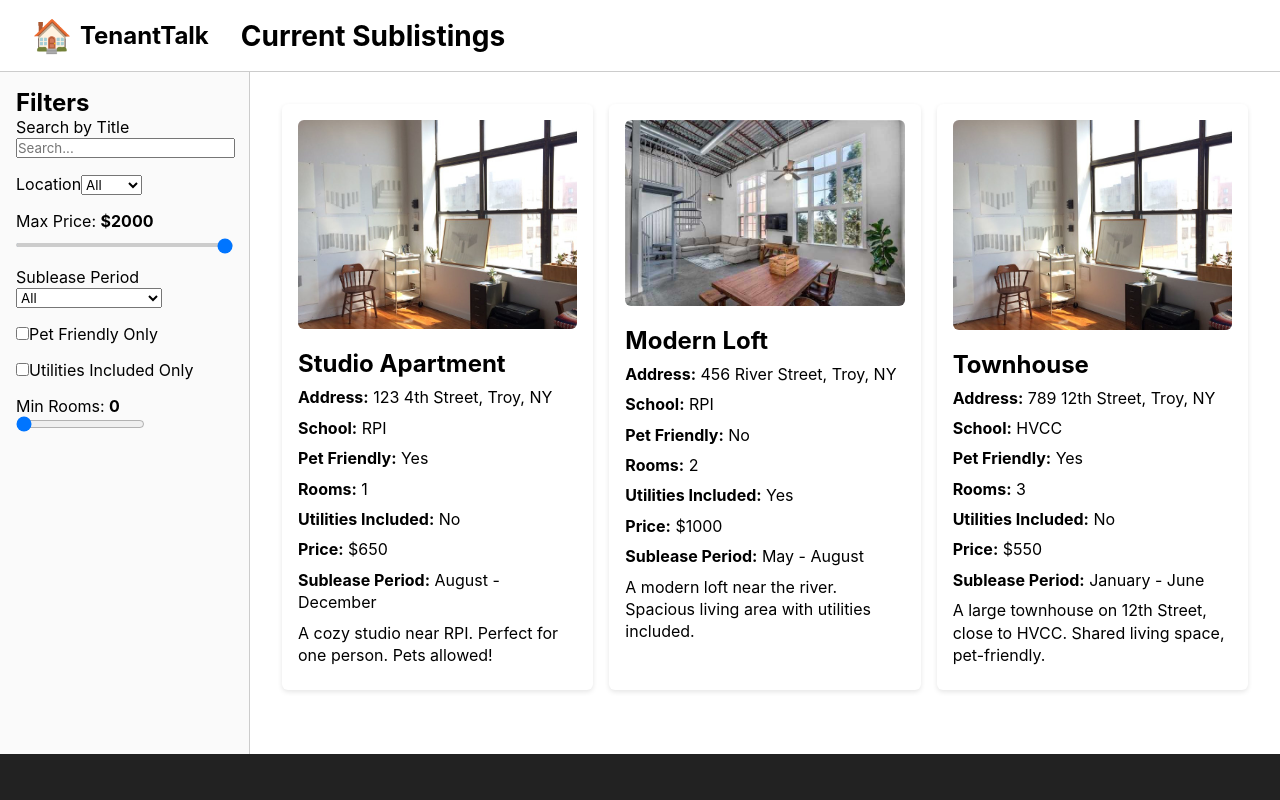
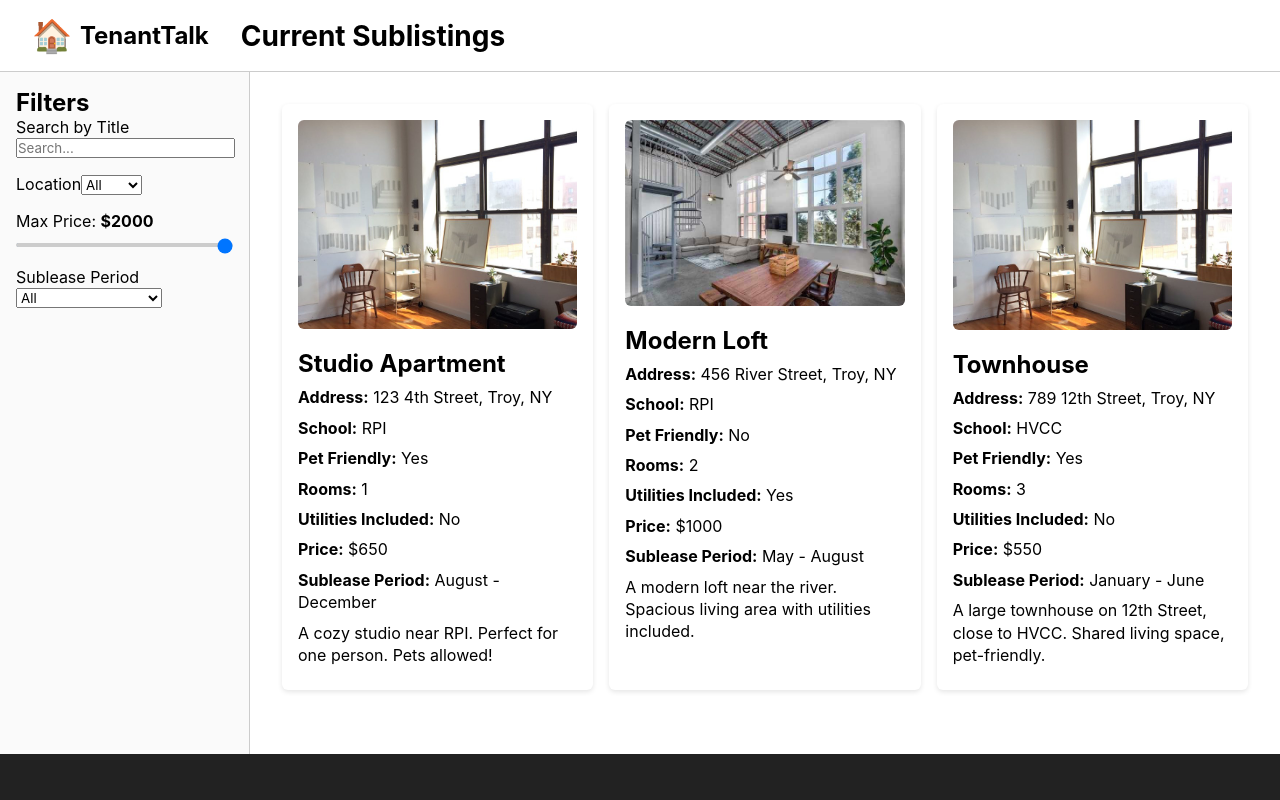
Before and after one commit to thuntxiv/TenantTalk, a React (Create React App) app in the folder tenanttalk/Frontend/: page /properties in a window 1280 px wide. Shown: the top 800 px of the page. Built offline with nearby package versions, Linux system fonts and the light colour scheme.

Commit message:
Update Propertylisting.tsx

```diff
--- a/tenanttalk/Frontend/src/pages/Propertylisting.tsx
+++ b/tenanttalk/Frontend/src/pages/Propertylisting.tsx
@@ -1,4 +1,5 @@
 import React, { useState } from 'react';
+import { useNavigate } from 'react-router-dom';
 import Footer from '../components/footer.tsx';
 import '../styles/Propertylisting.css';
 
@@ -9,15 +10,15 @@ interface Listing {
     id: number;
     title: string;
     price: number;
-  location: string;         // Used for filtering (RPI, HVCC, etc.)
-  address: string;          // Actual Troy address
-  school: string;           // "RPI", "HVCC", or "Sage"
-  petFriendly: boolean;     // true/false
-  rooms: number;            // Number of rooms/bedrooms
+    location: string;
+    address: string;
+    school: string;
+    petFriendly: boolean;
+    rooms: number;
     utilitiesIncluded: boolean;
     description: string;
     imageUrl: string;
-  timeFrame: string;        // Sublease period (for timeline filter)
+    timeFrame: string;
 }
 
 const mockListings: Listing[] = [
@@ -77,14 +78,15 @@ export default function Propertylisting() {
     const [maxPrice, setMaxPrice] = useState(2000);
     const [timeFrameFilter, setTimeFrameFilter] = useState('All');
 
-  // NEW: Additional filters
-  const [petFriendlyOnly, setPetFriendlyOnly] = useState(false);
-  const [utilitiesOnly, setUtilitiesOnly] = useState(false);
-  const [minRooms, setMinRooms] = useState(0);
+    const navigate = useNavigate();
+
+    function handleListingClick(listingId: number) {
+        // Navigate to a detail page for this listing
+        navigate(`/listings/${listingId}`);
+    }
 
     // Filter logic
     const filteredListings = listings.filter((listing) => {
-    // Existing conditions
         const matchesLocation =
             locationFilter === 'All' || listing.location === locationFilter;
         const matchesSearch = listing.title
@@ -94,25 +96,17 @@ export default function Propertylisting() {
         const matchesTimeFrame =
             timeFrameFilter === 'All' || listing.timeFrame === timeFrameFilter;
 
-    // NEW: Additional conditions
-    const matchesPet = !petFriendlyOnly || listing.petFriendly;
-    const matchesUtilities = !utilitiesOnly || listing.utilitiesIncluded;
-    const matchesRooms = listing.rooms >= minRooms;
-
         return (
             matchesLocation &&
             matchesSearch &&
             matchesPrice &&
-      matchesTimeFrame &&
-      matchesPet &&
-      matchesUtilities &&
-      matchesRooms
+            matchesTimeFrame
         );
     });
 
     return (
         <div className="property-page">
-      {/* Header (Logo + Title) */}
+            {/* Header */}
             <header className="page-header">
                 <div className="page-logo">
                     <span role="img" aria-label="logo">🏠</span>
@@ -183,54 +177,17 @@ export default function Propertylisting() {
                             <option value="August - December">August - December</option>
                         </select>
                     </div>
-
-          {/* NEW: Pet-Friendly Filter */}
-          <div className="filter-section">
-            <label htmlFor="petFriendlyCheck">
-              <input
-                id="petFriendlyCheck"
-                type="checkbox"
-                checked={petFriendlyOnly}
-                onChange={(e) => setPetFriendlyOnly(e.target.checked)}
-              />
-              Pet Friendly Only
-            </label>
-          </div>
-
-          {/* NEW: Utilities Filter */}
-          <div className="filter-section">
-            <label htmlFor="utilitiesCheck">
-              <input
-                id="utilitiesCheck"
-                type="checkbox"
-                checked={utilitiesOnly}
-                onChange={(e) => setUtilitiesOnly(e.target.checked)}
-              />
-              Utilities Included Only
-            </label>
-          </div>
-
-          {/* NEW: Rooms Slider */}
-          <div className="filter-section">
-            <label htmlFor="roomsRange">
-              Min Rooms: <strong>{minRooms}</strong>
-            </label>
-            <input
-              id="roomsRange"
-              type="range"
-              min="0"
-              max="5"
-              step="1"
-              value={minRooms}
-              onChange={(e) => setMinRooms(parseInt(e.target.value))}
-            />
-          </div>
                 </aside>
 
                 <main className="listings-container">
                     <div className="listings-grid">
                         {filteredListings.map((listing) => (
-              <div className="listing-card" key={listing.id}>
+                            <div
+                                className="listing-card"
+                                key={listing.id}
+                                onClick={() => handleListingClick(listing.id)}
+                                style={{ cursor: 'pointer' }}
+                            >
                                 <img src={listing.imageUrl} alt={listing.title} />
                                 <h2>{listing.title}</h2>
                                 <p><strong>Address:</strong> {listing.address}</p>
```
Lines whose indentation alone changed are shown as unchanged.
